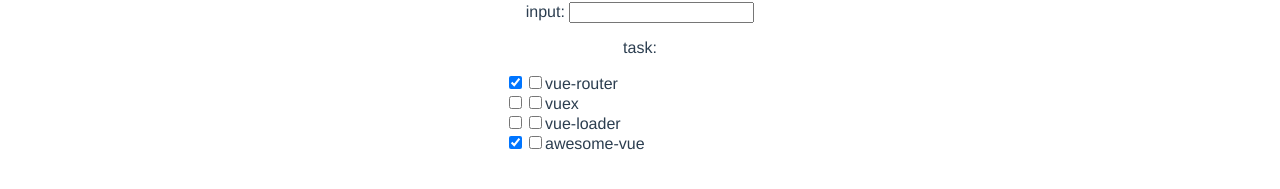
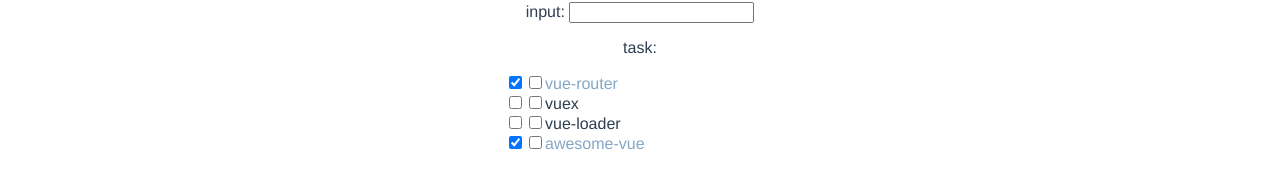
Before and after one commit to dela-grante/labo, a Vue app in the folder vue-test-1/: page /#/ in a window 1280 px wide. Shown: the part 461-650 px from the top of the page. Built offline with nearby package versions, Linux system fonts and the light colour scheme.

Commit message:
Finished todos in blue.

```diff
--- a/vue-test-1/src/components/HelloWorld.vue
+++ b/vue-test-1/src/components/HelloWorld.vue
@@ -9,7 +9,9 @@
     </form>
     <div class="task-list">
       <label class="task-list__item"
-             v-for="(todo, index) in todos" v-bind:key="index">
+             v-for="(todo, index) in todos"
+             v-bind:key="index"
+             v-bind:class="{ 'task-list__item--checked': todo.done }">
         <input type="checkbox" v-model="todo.done">
         <input type="checkbox" v-model="todo.editing">
         <input v-if="todo.editing" v-model="todo.text" @keyup.enter="todo.editing = !todo.editing">
```
